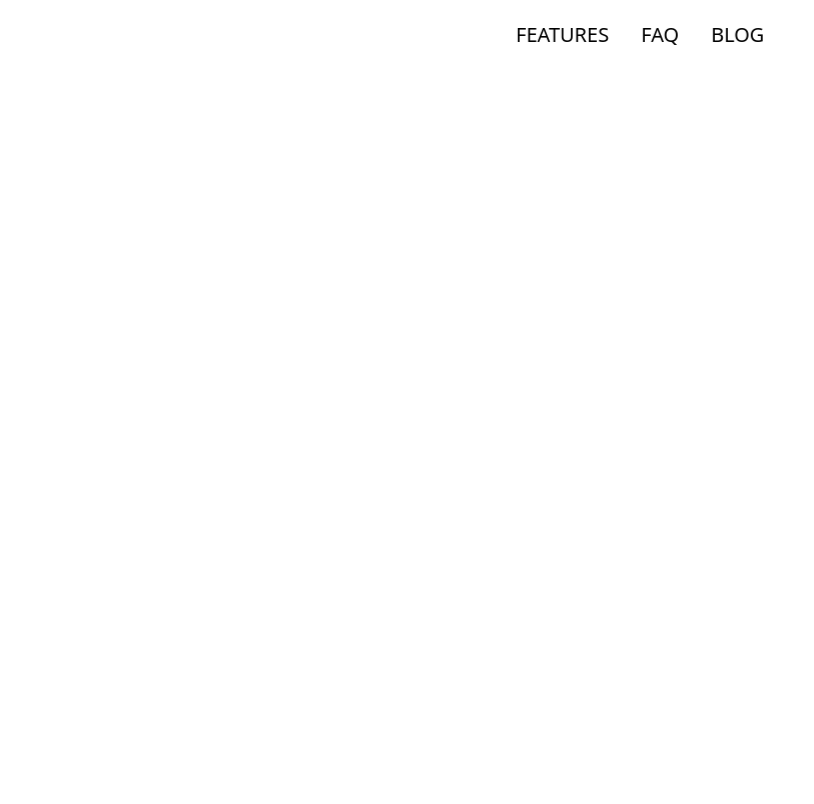
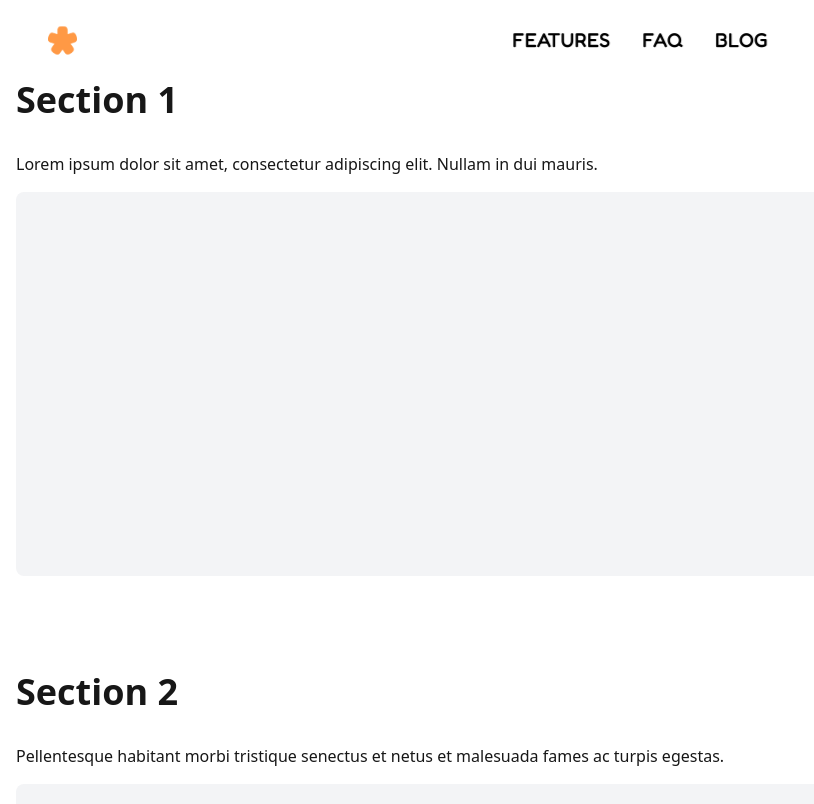
Before and after one commit to JaeMinBird/portfoliov4, a Next.js app: page / in a window 1280 px wide. Shown: the top 804 px of the page, without its empty margins (0-814 px from the left). Built offline with nearby package versions, Linux system fonts and the light colour scheme.

Commit message:
Smoothing out the nav

```diff
--- a/src/app/components/nav.tsx
+++ b/src/app/components/nav.tsx
@@ -1,10 +1,114 @@
 "use client";
-import { useEffect, useState } from "react";
-import { motion, AnimatePresence } from "framer-motion";
+import { useEffect, useState, useRef } from "react";
+import { motion, AnimatePresence, SVGMotionProps } from "framer-motion";
+import Image from "next/image";
+
+// Separate the MenuButton component from SVGMotionProps to avoid type conflicts
+interface MenuButtonProps {
+  isOpen?: boolean;
+  color?: string;
+  strokeWidth?: string | number;
+  transition?: any; // Use any for transition to avoid TypeScript errors
+  lineProps?: any;
+  width?: string | number;
+  height?: string | number;
+  onClick?: () => void;
+  className?: string;
+}
+
+const MenuButton = ({
+  isOpen = false,
+  width = 24,
+  height = 24,
+  strokeWidth = 1,
+  color = "#000",
+  transition = null,
+  lineProps = null,
+  ...props
+}: MenuButtonProps) => {
+  const variant = isOpen ? "opened" : "closed";
+  const top = {
+    closed: {
+      rotate: 0,
+      translateY: 0
+    },
+    opened: {
+      rotate: 45,
+      translateY: 2
+    }
+  };
+  const center = {
+    closed: {
+      opacity: 1
+    },
+    opened: {
+      opacity: 0
+    }
+  };
+  const bottom = {
+    closed: {
+      rotate: 0,
+      translateY: 0
+    },
+    opened: {
+      rotate: -45,
+      translateY: -2
+    }
+  };
+  lineProps = {
+    stroke: color,
+    strokeWidth: strokeWidth as number,
+    vectorEffect: "non-scaling-stroke",
+    initial: "closed",
+    animate: variant,
+    transition,
+    ...lineProps
+  };
+  const unitHeight = 4;
+  const unitWidth = (unitHeight * (width as number)) / (height as number);
+
+  return (
+    <motion.svg
+      viewBox={`0 0 ${unitWidth} ${unitHeight}`}
+      overflow="visible"
+      preserveAspectRatio="none"
+      width={width}
+      height={height}
+      {...props}
+    >
+      <motion.line
+        x1="0"
+        x2={unitWidth}
+        y1="0"
+        y2="0"
+        variants={top}
+        {...lineProps}
+      />
+      <motion.line
+        x1="0"
+        x2={unitWidth}
+        y1="2"
+        y2="2"
+        variants={center}
+        {...lineProps}
+      />
+      <motion.line
+        x1="0"
+        x2={unitWidth}
+        y1="4"
+        y2="4"
+        variants={bottom}
+        {...lineProps}
+      />
+    </motion.svg>
+  );
+};
 
 export default function StickyHeader() {
   const [scrolled, setScrolled] = useState(false);
   const [mobileNavOpen, setMobileNavOpen] = useState(false);
+  const [isMobile, setIsMobile] = useState(false);
+  const previousIsMobileRef = useRef(false);
 
   // Check if page is scrolled to control header appearance
   useEffect(() => {
@@ -20,6 +124,27 @@ export default function StickyHeader() {
     window.addEventListener('scroll', handleScroll);
     return () => window.removeEventListener('scroll', handleScroll);
   }, []);
+
+  // Handle mobile detection and menu state
+  useEffect(() => {
+    const checkMobile = () => {
+      const isMobileView = window.innerWidth < 768;
+
+      // If switching from mobile to desktop and menu is open, close it
+      if (!isMobileView && previousIsMobileRef.current && mobileNavOpen) {
+        setMobileNavOpen(false);
+      }
+
+      previousIsMobileRef.current = isMobileView;
+      setIsMobile(isMobileView);
+    };
+
+    // Initial check
+    checkMobile();
+
+    window.addEventListener('resize', checkMobile);
+    return () => window.removeEventListener('resize', checkMobile);
+  }, [mobileNavOpen]);
 
   // Lock body scroll when mobile nav is open
   useEffect(() => {
@@ -58,56 +183,54 @@ export default function StickyHeader() {
       });
     }
   };
+
   return (
-    <>
+    <header className="fixed top-0 inset-x-0 z-50 h-20 flex items-center font-fredoka" style={{ fontFamily: 'var(--font-fredoka)' }}>
+      {/* Logo positioned on the left side of the screen */}
       <motion.div
-        className={`fixed top-4 left-1/2 transform -translate-x-1/2 z-50 px-5 py-2 rounded-full backdrop-blur-sm bg-white/50 transition-all duration-300 ${
+        className="absolute left-6 md:left-12 z-[70]" // Increased left padding on desktop
+        initial={{ opacity: 0 }}
+        animate={{ opacity: 1 }}
+        transition={{ duration: 0.5 }}
+      >
+        <motion.div
+          className={`${isMobile ? 'w-[29px] h-[29px]' : 'w-[29px] h-[29px]'} cursor-pointer`} // All logos 29px (30% larger)
+          whileHover={!isMobile ? { rotate: 219 } : undefined}
+          animate={mobileNavOpen ? { rotate: 219 } : { rotate: 0 }}
+          transition={{ duration: 0.5 }}
+          onClick={() => {
+            if (window.location.pathname !== '/') {
+              window.location.href = '/';
+            } else {
+              window.scrollTo({ top: 0, behavior: 'smooth' });
+            }
+          }}
+        >
+          <Image
+            src="/logo.svg"
+            alt="Logo"
+            width={29}
+            height={29}
+          />
+        </motion.div>
+      </motion.div>
+
+      {/* Desktop Navigation Container */}
+      <motion.div
+        className={`absolute hidden md:block md:left-1/2 md:transform md:-translate-x-1/2 px-4 py-2 rounded-full backdrop-blur-sm bg-white/50 transition-all duration-300 ${
           scrolled ? 'border border-[#C1121F]' : 'border border-transparent'
         }`}
-        initial={{ y: -100 }}
-        animate={{ y: 0 }}
+        initial={{ opacity: 0 }}
+        animate={{ opacity: 1 }}
         transition={{ duration: 0.5 }}
       >
-        <div className="flex items-center justify-center">
-          {/* Mobile Navigation Button */}
-          <motion.button
-            className="md:hidden ml-auto w-10 h-10 flex justify-center items-center z-50"
-            onClick={() => setMobileNavOpen(!mobileNavOpen)}
-            aria-label="Toggle mobile menu"
-            initial={false}
-          >
-            <div className="w-7 h-7 flex items-center justify-center relative">
-              <motion.span
-                className="block absolute w-full h-0.5 bg-[#C1121F]"
-                animate={{
-                  rotate: mobileNavOpen ? 45 : 0,
-                  y: mobileNavOpen ? 0 : -8
-                }}
-                transition={{ duration: 0.4 }}
-              />
-              <motion.span
-                className="block absolute w-full h-0.5 bg-[#C1121F]"
-                animate={{
-                  opacity: mobileNavOpen ? 0 : 1
-                }}
-                transition={{ duration: 0.2 }}
-              />
-              <motion.span
-                className="block absolute w-full h-0.5 bg-[#C1121F]"
-                animate={{
-                  rotate: mobileNavOpen ? -45 : 0,
-                  y: mobileNavOpen ? 0 : 8
-                }}
-                transition={{ duration: 0.4 }}
-              />
-            </div>
-          </motion.button>
-            {/* Navigation Links */}
-          <nav className="hidden md:flex items-center space-x-8">
-            {/* Features Link with slide effect - exact height of text */}            <div className="overflow-hidden leading-none" style={{ height: '1.25rem' }}>
+        <nav className="flex items-center space-x-8">
+          {/* Features Link with slide effect - exact height of text */}
+          <div className="overflow-hidden leading-none" style={{ height: '1.25rem' }}>
             <motion.a
               href="#features"
-                className="text-xl font-medium font-fredoka flex flex-col leading-none"
+              className="text-xl font-medium flex flex-col leading-none"
+              style={{ fontFamily: 'var(--font-fredoka)' }}
               onClick={(e) => scrollToSection('features', e)}
               whileHover={{ y: '-1.25rem' }}
               transition={{ duration: 0.2 }}
@@ -121,7 +244,8 @@ export default function StickyHeader() {
           <div className="overflow-hidden leading-none" style={{ height: '1.25rem' }}>
             <motion.a
               href="#faq"
-                className="text-xl font-medium font-fredoka flex flex-col leading-none"
+              className="text-xl font-medium flex flex-col leading-none"
+              style={{ fontFamily: 'var(--font-fredoka)' }}
               onClick={(e) => scrollToSection('faq', e)}
               whileHover={{ y: '-1.25rem' }}
               transition={{ duration: 0.2 }}
@@ -135,7 +259,8 @@ export default function StickyHeader() {
           <div className="overflow-hidden leading-none" style={{ height: '1.25rem' }}>
             <motion.a
               href="/blog"
-                className="text-xl font-medium font-fredoka flex flex-col leading-none"
+              className="text-xl font-medium flex flex-col leading-none"
+              style={{ fontFamily: 'var(--font-fredoka)' }}
               whileHover={{ y: '-1.25rem' }}
               transition={{ duration: 0.2 }}
             >
@@ -144,13 +269,27 @@ export default function StickyHeader() {
             </motion.a>
           </div>
         </nav>
-        </div>
       </motion.div>
 
-      {/* Mobile Navigation Overlay */}      <AnimatePresence>
+      {/* Red MenuButton hamburger - Replace the old button */}
+      <div className="absolute right-6 md:hidden z-[70] cursor-pointer">
+        <MenuButton
+          isOpen={mobileNavOpen}
+          onClick={() => setMobileNavOpen(!mobileNavOpen)}
+          strokeWidth="6"
+          color="#C1121F"
+          lineProps={{ strokeLinecap: "round" }}
+          transition={{ type: "spring", stiffness: 260, damping: 20 }}
+          width="24"
+          height="24"
+        />
+      </div>
+
+      {/* Mobile Navigation Overlay */}
+      <AnimatePresence>
         {mobileNavOpen && (
           <motion.div
-            className="fixed inset-0 bg-white z-40 flex flex-col items-center justify-center"
+            className="fixed inset-0 bg-white z-[60] flex flex-col items-center justify-center"
             initial={{ opacity: 0, scale: 0.95 }}
             animate={{ opacity: 1, scale: 1 }}
             exit={{ opacity: 0, scale: 0.95 }}
@@ -159,7 +298,8 @@ export default function StickyHeader() {
             <nav className="flex flex-col items-center space-y-8">
               <motion.a
                 href="#features"
-                className="text-4xl font-bold text-black font-fredoka"
+                className="text-4xl font-bold text-black"
+                style={{ fontFamily: 'var(--font-fredoka)' }}
                 onClick={(e) => scrollToSection('features', e)}
                 initial={{ opacity: 0, y: 20 }}
                 animate={{ opacity: 1, y: 0 }}
@@ -169,7 +309,8 @@ export default function StickyHeader() {
               </motion.a>
               <motion.a
                 href="#faq"
-                className="text-4xl font-bold text-black font-fredoka"
+                className="text-4xl font-bold text-black"
+                style={{ fontFamily: 'var(--font-fredoka)' }}
                 initial={{ opacity: 0, y: 20 }}
                 animate={{ opacity: 1, y: 0 }}
                 transition={{ delay: 0.2 }}
@@ -179,7 +320,8 @@ export default function StickyHeader() {
               </motion.a>
               <motion.a
                 href="/blog"
-                className="text-4xl font-bold text-black font-fredoka"
+                className="text-4xl font-bold text-black"
+                style={{ fontFamily: 'var(--font-fredoka)' }}
                 initial={{ opacity: 0, y: 20 }}
                 animate={{ opacity: 1, y: 0 }}
                 transition={{ delay: 0.3 }}
@@ -191,6 +333,6 @@ export default function StickyHeader() {
           </motion.div>
         )}
       </AnimatePresence>
-    </>
+    </header>
   );
 }
--- a/src/app/page.tsx
+++ b/src/app/page.tsx
@@ -5,6 +5,23 @@ export default function Home() {
     <div className="min-h-screen w-full bg-white">
       <StickyHeader />
       {/* This is a blank slate site with Black Han Sans and Fredoka fonts applied */}
+      <div className="container mx-auto py-20 px-4">
+        <section className="mb-24">
+          <h1 className="text-4xl font-bold mb-8">Section 1</h1>
+          <p className="mb-4">Lorem ipsum dolor sit amet, consectetur adipiscing elit. Nullam in dui mauris.</p>
+          <div className="h-96 bg-gray-100 rounded-lg"></div>
+        </section>
+        <section className="mb-24">
+          <h1 className="text-4xl font-bold mb-8">Section 2</h1>
+          <p className="mb-4">Pellentesque habitant morbi tristique senectus et netus et malesuada fames ac turpis egestas.</p>
+          <div className="h-96 bg-gray-100 rounded-lg"></div>
+        </section>
+        <section className="mb-24">
+          <h1 className="text-4xl font-bold mb-8">Section 3</h1>
+          <p className="mb-4">Vestibulum tortor quam, feugiat vitae, ultricies eget, tempor sit amet, ante.</p>
+          <div className="h-96 bg-gray-100 rounded-lg"></div>
+        </section>
+      </div>
     </div>
   );
 }
```
Also changed, not shown: public/logo.svg (added), src/app/layout.tsx (line endings or trailing spaces). Lines whose indentation alone changed are shown as unchanged.
